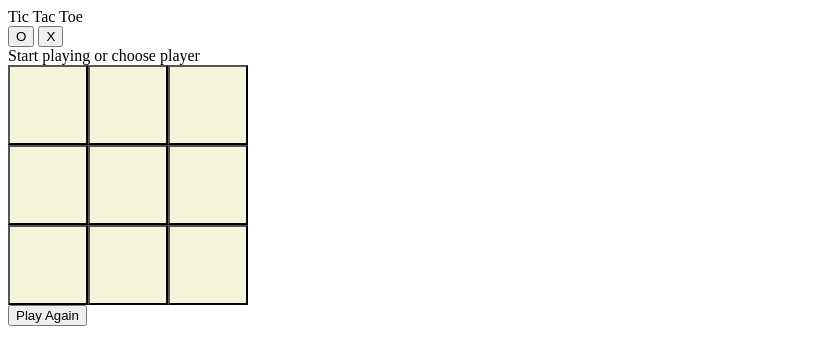
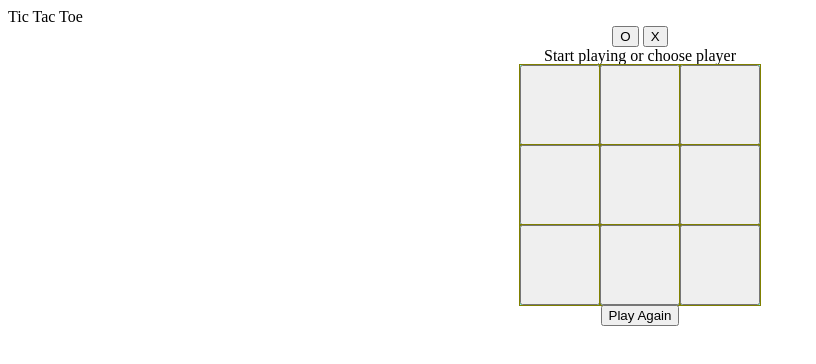
Before and after one commit to nozymech/Project-TIC-TAC-TOE, a plain HTML site: page index.html in a window 1280 px wide. Shown: the whole page, without its empty margins (0-816 px from the left). Drawn offline with Linux system fonts and the light colour scheme.

Commit message:
redo code

```diff
--- a/index.html
+++ b/index.html
@@ -15,10 +15,10 @@
             <button>O</button>
             <button>X</button>
         </div>
-        <div class="status">Start playing or choose player</div>
+        <div id="status">Start playing or choose player</div>
         <div id="gameBoard">
         </div>
-        <button>Play Again</button>
+        <button id="reset">Play Again</button>
     </div>
 </body>
 </html>
--- a/script.js
+++ b/script.js
@@ -1,26 +1,45 @@
+let board = ["","","","","","","","",""];
+let gameBoard = document.getElementById("gameBoard");
+let status = document.getElementById("status");
+let square = document.querySelectorAll("button.square")
+let reset = document.getElementById("reset");
 let clickNumber = 0 ;
+const player = (name,mark,score) => {
+  return { name, mark, score };
+};
 
-let GameBoard = (function(){
-    'use strict';
-    let gameBoard = document.getElementById("gameBoard");
-    for (let i = 0; i < 9; i++) {
-        let x = document.createElement('button');
-        x.className = "square";
-        x.id = i;
-        x.innerText = "" ;
-        gameBoard.append(x);
-    };
+const player1 = player('jeff', "O" , 0);
+const player2 = player('peter', "X" , 0);
+
+const displayController = (()=> {
+  const refresh = () => {
+    for (let i = 0; i < board.length; i++) {
+         let x = document.createElement('button');
+         x.className = "square";
+         x.id = i;
+         x.innerText = board[i] ;
+         gameBoard.append(x);
+     };
+
+  }
+  return {refresh};
 })();
+
+displayController.refresh();
 
 const boardSquares = document.querySelectorAll("button.square");
 boardSquares.forEach((button)=>{
     button.addEventListener('click',()=>{
         clickNumber = clickNumber +1;
-        console.log(clickNumber);
         if (clickNumber==1 || clickNumber==3 || clickNumber==5 || clickNumber==7 || clickNumber==9 ){
             button.innerText= "O";
+            console.log(button.id);
+
+            status.innerText= "X turn"
         } else if (clickNumber==2 || clickNumber==4 || clickNumber==6 || clickNumber==8) {
             button.innerText= "X";
+            console.log(button.id);
+            status.innerText= "O turn"
         }
 	})
 })
--- a/style.css
+++ b/style.css
@@ -1,6 +1,7 @@
 #gameBoard{
     width: 240px;
     height: 240px;
+    background-color: aquamarine;
     display: flex;
     flex-wrap: wrap;
 }
@@ -8,10 +9,26 @@
 .square {
     width: 80px;
     height: 80px;
-    background-color: beige;
-    outline: none;
+    outline: 1px solid olive;
     display: flex;
     justify-content: center;
     align-items: center;
     font-size: xx-large;
 }
+
+.square {
+   width: 80px;
+   height: 80px;
+   outline: 1px solid olive;
+   display: flex;
+   justify-content: center;
+   align-items: center;
+   font-size: xx-large;
+}
+
+.container {
+ display:flex;
+ flex-direction:column;
+ justify-content: center;
+ align-items: center;
+}
```
Also changed, not shown: 1 other file.
